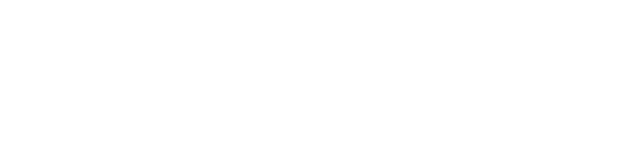
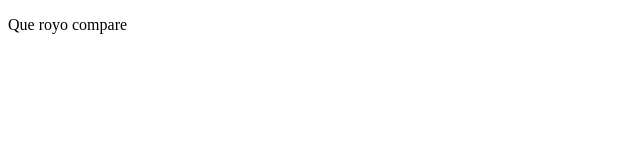
Before and after one commit to 100tificos/introduccion-, a plain HTML site: page index.html in a window 1280 px wide. Shown: the whole page, without its empty margins (0-640 px from the left). Drawn offline with Linux system fonts and the light colour scheme.

Commit message:
Agregamos cambios

```diff
--- a/index.html
+++ b/index.html
@@ -7,6 +7,6 @@
     <title>Document</title>
 </head>
 <body>
-
+    <p>Que royo compare</p>
 </body>
 </html>
```
